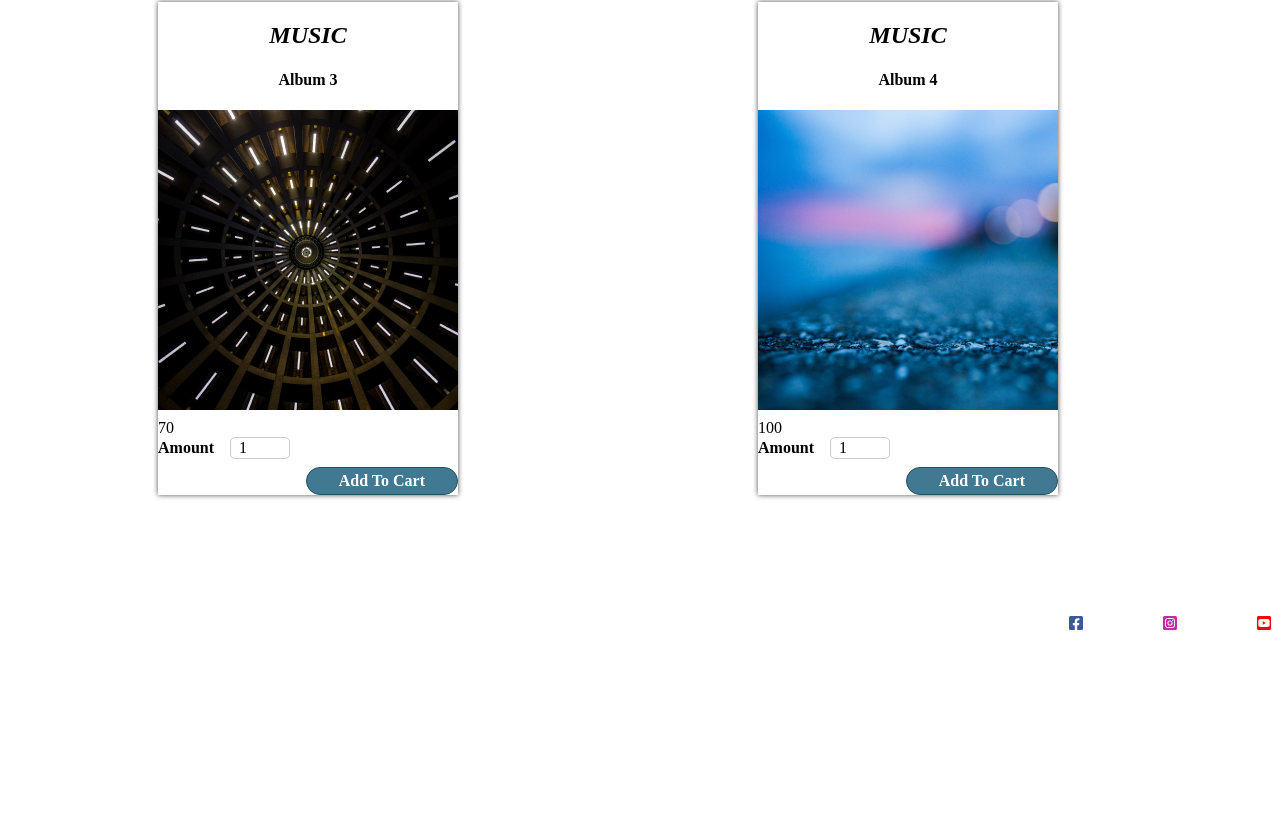
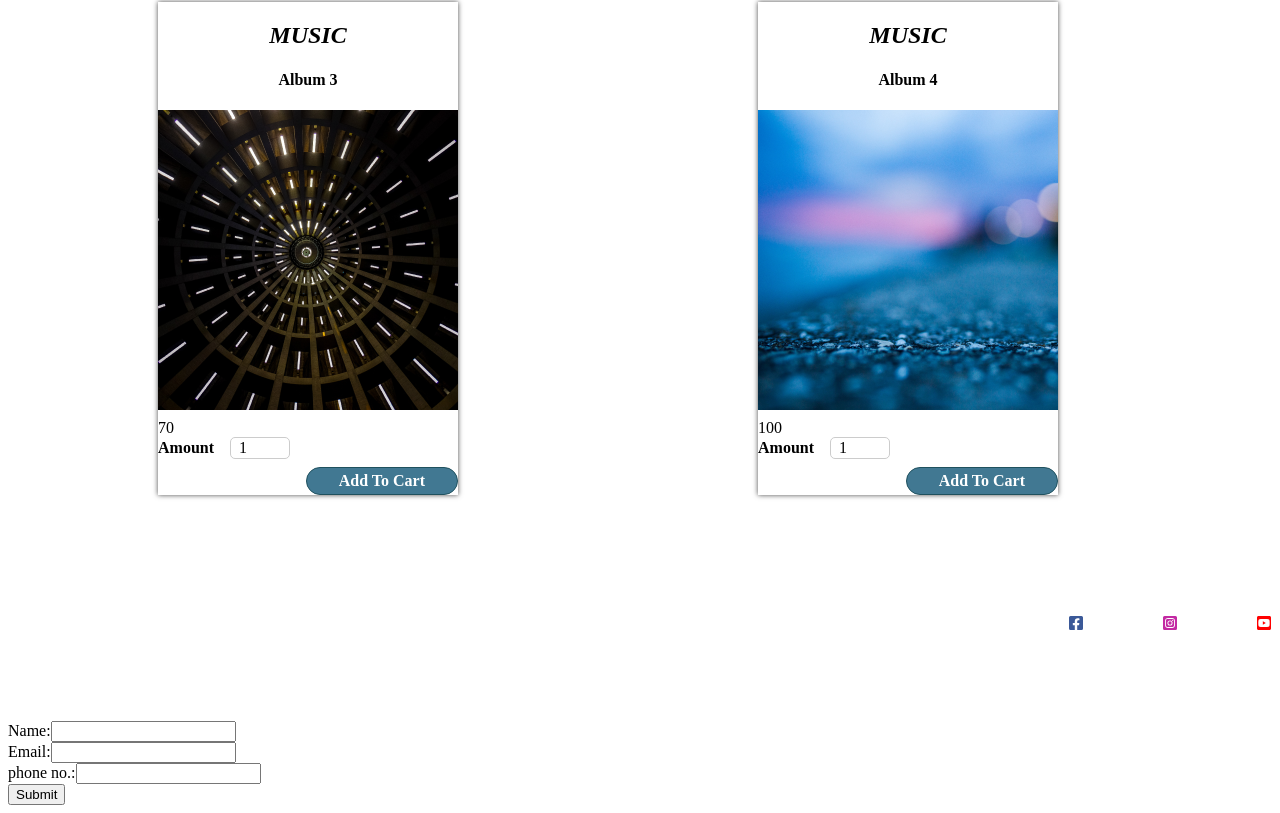
Before and after one commit to Gazalrafi/E-commerce-website, a React (Create React App) app: page /contact in a window 1280 px wide. Shown: the part 916-1729 px from the top of the page. Before the commit the page ends 1637 px from the top, so only its background shows below. Built offline with nearby package versions, Linux system fonts and the light colour scheme; the HTML template or start-up script is replaced by a standard one.

Commit message:
contact us page

```diff
--- a/src/App.js
+++ b/src/App.js
@@ -8,6 +8,10 @@ import CartProvider from './store/CartProvider.js';
 import FooterIcon from './components/footer/FooterIcon.js';
 import About from './components/Nav/About.js';
 import Home from './components/Nav/Home.js';
+import Contact from './components/Nav/Contact.js';
+
+
+
 
 
 function App() {
@@ -40,6 +44,7 @@ const HideCartHandler=()=>{
   <Switch>
       <Route path='/about'><About/></Route>
       <Route path='/home'><Home/></Route>
+      <Route path='/contact'><Contact/></Route>
     </Switch>
   </div>
 
--- /dev/null
+++ b/src/components/Nav/Contact.js
@@ -0,0 +1,52 @@
+import React,{useRef} from 'react';
+
+const Contact=()=>{
+    const nameRef=useRef('');
+    const emailRef=useRef('');
+    const phoneRef=useRef('');
+
+    const submitHandler=(event)=>{
+        event.preventDefault();
+
+        const userDetails={
+            name:nameRef.current.value,
+            email:emailRef.current.value,
+            phone:phoneRef.current.value,
+        };
+        addHandler(userDetails);
+        console.log(userDetails)
+        async function addHandler(...userDetails) {
+            const response = await fetch('https://react-http-4a933-default-rtdb.firebaseio.com/contact.json', {
+              method: 'POST',
+              body: JSON.stringify(userDetails),
+              headers: {
+                'Content-Type': 'application/json'
+              }
+            });
+            const data = await response.json();
+            console.log(data);
+          }
+        }
+
+return (
+<form onSubmit={submitHandler}>
+    <div>
+        <label>Name:</label>
+        <input type='text' id="name" ref={nameRef}/>
+    </div>
+    <div>
+        <label>Email:</label>
+        <input type='email' id="email" ref={emailRef}/>
+    </div>
+    <div>
+        <label>phone no.:</label>
+        <input type='number'id="phone" ref={phoneRef}/>
+    </div>
+    <div>
+        <button>Submit</button>
+    </div>
+</form>
+);
+
+}
+export default Contact;
--- a/src/components/Nav/Nav.js
+++ b/src/components/Nav/Nav.js
@@ -2,6 +2,7 @@ import React from 'react';
 import HeadeCartButton from '../Cart/HeaderCartButton.js';
 import {Link} from "react-router-dom";
 import classes from './NavBar.module.css';
+
 
 const NavBar=(props)=>{
 
@@ -20,7 +21,11 @@ return(
                 <li>
                     <Link to='/about'>ABOUT</Link>
                 </li>
+                <li>
+                    <Link to='/contact'>CONTACT US</Link>
+                </li>
                 <HeadeCartButton onClick={props.onClick}/>
+
             </ul>
         </div>
     </nav>
```
